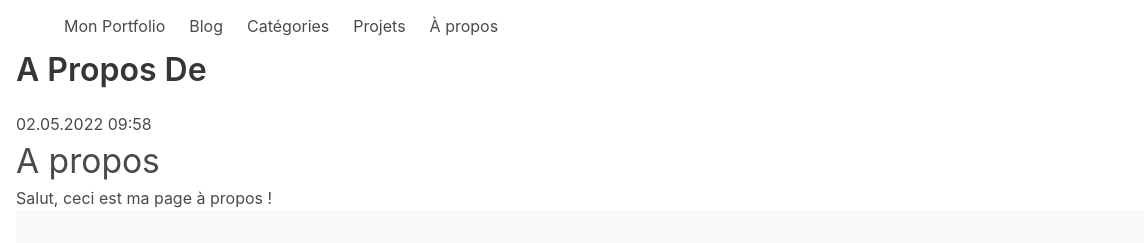
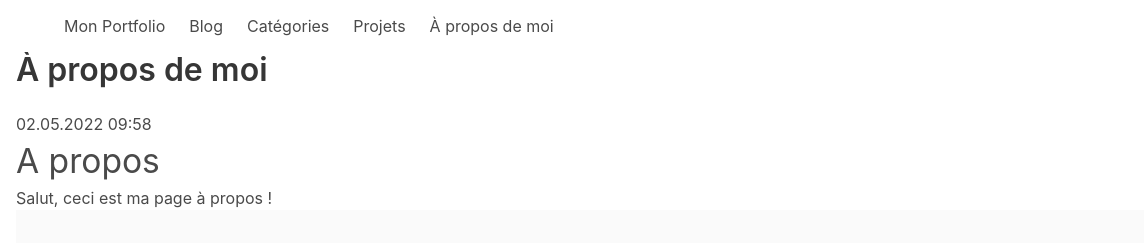
Before and after one commit to sebastien-coze/portfolio, a plain HTML site: page a-propos-de/index.html in a window 1280 px wide. Shown: the top 243 px of the page, 0-1144 px from the left. Drawn offline with nearby package versions, Linux system fonts and the light colour scheme.

Commit message:
Changement du titre de a-propos

```diff
--- a/a-propos-de/index.html
+++ b/a-propos-de/index.html
@@ -36,7 +36,7 @@
 
                     <a href="/portfolio/projets" class="navbar-item">Projets</a>
 
-                    <a href="/portfolio/a-propos-de" class="navbar-item">À propos</a>
+                    <a href="/portfolio/a-propos-de" class="navbar-item">À propos de moi</a>
 
                 </div>
                 <div class="navbar-end">
@@ -64,7 +64,7 @@
 <div id="content">
 	<main>
 		<article>
-			<h1 class="title">A Propos De</h1>
+			<h1 class="title">À propos de moi</h1>
 			<time datetime="2022-05-02T09:58:19">02.05.2022 09:58</time>
 			<div>
 				<h2 id="a-propos">A propos</h2>
--- a/index.xml
+++ b/index.xml
@@ -36,7 +36,7 @@ soustirdcfvb gfghjk jjhg</description>
     </item>
 
     <item>
-      <title>A Propos De</title>
+      <title>À propos de moi</title>
       <link>https://sebastien-coze.github.io/portfolio/a-propos-de/</link>
       <pubDate>Mon, 02 May 2022 09:58:19 +0200</pubDate>
 
```
Also changed, not shown: blog/index.html (+1 -1 lines), blog/mon-premier-article/index.html (+1 -1 lines), blog/mon-second-article/index.html (+1 -1 lines), categories/développement-web/index.html (+1 -1 lines), categories/hugo/index.html (+1 -1 lines), categories/index.html (+1 -1 lines), categories/projet/index.html (+1 -1 lines), index.html (+1 -1 lines), projets/index.html (+1 -1 lines), projets/second_projet/index.html (+1 -1 lines), projets/test/index.html (+1 -1 lines), projets/troisieme_projet/index.html (+1 -1 lines), tags/index.html (+1 -1 lines).
